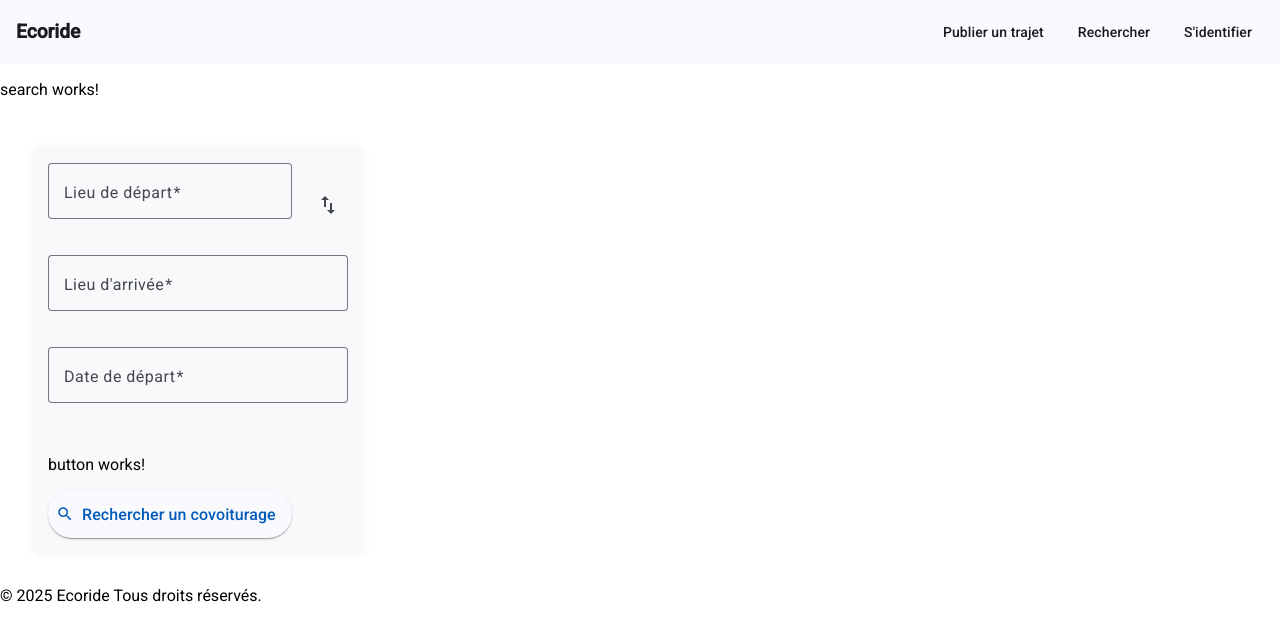
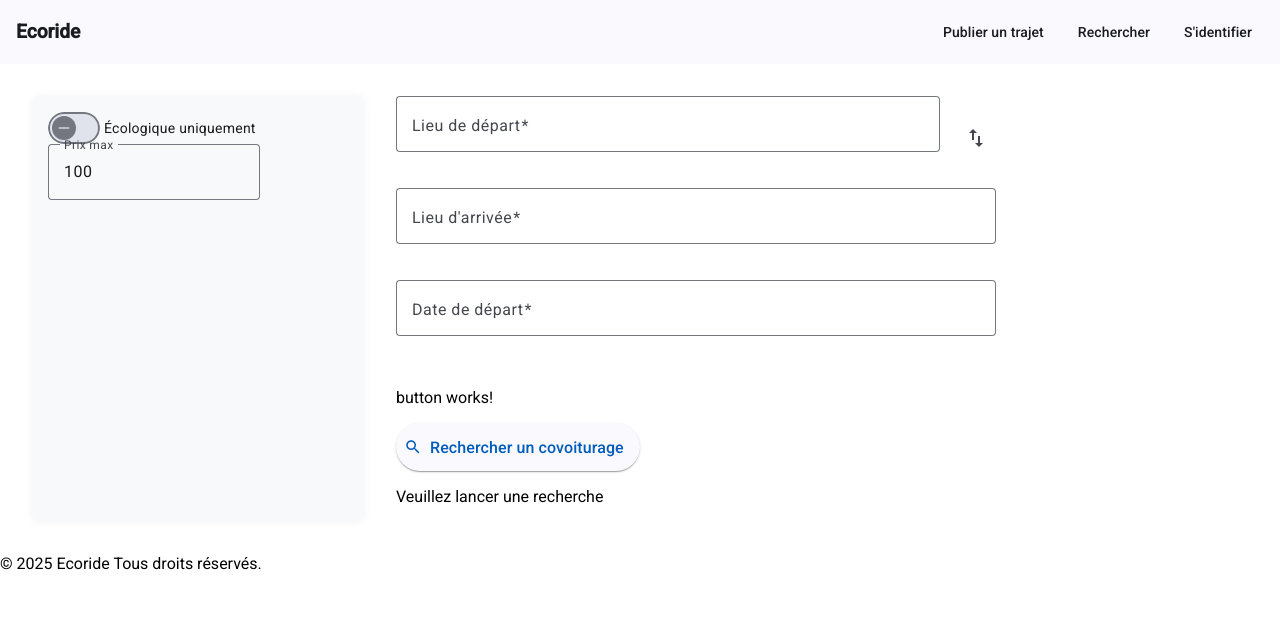
Before and after one commit to nicov51/ecoride-front, an Angular app: page /search in a window 1280 px wide. Shown: the top 640 px of the page. Built offline with nearby package versions, Linux system fonts and the light colour scheme.

Commit message:
bugfix(carpool-search): display filters

```diff
--- a/src/app/features/carpool/ride-details/ride-details.component.html
+++ b/src/app/features/carpool/ride-details/ride-details.component.html
@@ -1,7 +1,7 @@
 <p>ride-details works!</p>
 <mat-card>
   <mat-card-header>
-    <img mat-card-avatar ngSrc="ride.driver.photo" alt="avatar"/>
+    <img mat-card-avatar ngSrc="ride.driver.photo" alt="avatar" fill/>
     <mat-card-title>{{ ride.driver.name }}</mat-card-title>
     <mat-card-subtitle>
       Note: {{ ride.driver.rating }}/5
--- /dev/null
+++ b/src/app/features/carpool/search/search-filters/search-filters.component.html
@@ -0,0 +1,10 @@
+<div [formGroup]="filterForm">
+  <mat-slide-toggle formControlName="ecoOnly">
+    Écologique uniquement
+  </mat-slide-toggle>
+
+  <mat-form-field appearance="outline">
+    <mat-label>Prix max</mat-label>
+    <input matInput type="number" formControlName="maxPrice" />
+  </mat-form-field>
+</div>
--- a/src/app/features/carpool/search/search-results/search-results.component.html
+++ b/src/app/features/carpool/search/search-results/search-results.component.html
@@ -1,20 +1,13 @@
-<p>search-results works!</p>
-<div class="filters">
-  <mat-slide-toggle [(ngModel)]="ecoOnly">Écologique uniquement</mat-slide-toggle>
+<p *ngIf="!filters">Veuillez lancer une recherche</p>
 
-  <mat-form-field>
-    <mat-label>Prix max</mat-label>
-    <input matInput type="number" [(ngModel)]="maxPrice" />
-  </mat-form-field>
+<div *ngIf="filters">
+  <div *ngIf="filteredRides.length > 0; else noResults">
+    <div *ngFor="let ride of filteredRides">
+      <p>{{ ride.departure }} → {{ ride.arrival }} | {{ ride.price }}€</p>
+    </div>
+  </div>
+
+  <ng-template #noResults>
+    <p>Aucun résultat trouvé avec ces filtres.</p>
+  </ng-template>
 </div>
-
-@if (filteredRides.length > 0) {
-  @for (ride of filteredRides; track ride.id) {
-    <app-ride-details [ride]="ride" (showDetails)="showDetails(ride.id)" />
-  }
-} @else {
-  <p>Aucun trajet trouvé. Essayez une autre date.</p>
-  <button mat-button (click)="suggestAlternativeDate()">
-    Voir les trajets le {{ closestDate | date }}
-  </button>
-}
--- a/src/app/features/carpool/search/search.component.html
+++ b/src/app/features/carpool/search/search.component.html
@@ -1,15 +1,16 @@
-<p>search works!</p>
 <div class="search-container">
-  <div class="sidebar">
-    <!-- Formulaire de recherche -->
-    <app-search-form (submitted)="handleSubmit($event)" />
-  </div>
+  <!-- Sidebar à gauche -->
+  <aside class="sidebar">
+    <app-search-filters [filterForm]="filterForm" />
+  </aside>
 
-  <div class="results">
-    @if (searchParams) {
-      <!-- Résultats s'affichent si searchParams est défini -->
-      <p>Debug searchParams: {{ searchParams | json }}</p>
-      <app-search-results [filters]="searchParams" />
-    }
-  </div>
+  <!-- Formulaire + Résultats -->
+  <main class="main-content">
+    <app-search-form (submitted)="handleSearchSubmit($event)" />
+
+    <app-search-results
+      [filters]="searchParams"
+      [filterForm]="filterForm"
+    />
+  </main>
 </div>
--- a/src/app/features/carpool/search/search.component.ts
+++ b/src/app/features/carpool/search/search.component.ts
@@ -1,8 +1,10 @@
 import { Component } from '@angular/core';
 import {SearchFormComponent} from "../../../shared/form/search-form/search-form.component";
 import {SearchResultsComponent} from "./search-results/search-results.component";
-import {CommonModule, JsonPipe} from "@angular/common";
+import { JsonPipe, NgIf} from "@angular/common";
 import {SearchParams} from "../../../core/models/ride/SearchParams";
+import {FormBuilder, FormGroup, FormsModule} from "@angular/forms";
+import {SearchFiltersComponent} from "./search-filters/search-filters.component";
 
 
 
@@ -11,19 +13,33 @@ import {SearchParams} from "../../../core/models/ride/SearchParams";
   selector: 'app-search',
   standalone: true,
   imports: [
-    CommonModule,
     SearchFormComponent,
     SearchResultsComponent,
     JsonPipe,
+    NgIf,
+    SearchFiltersComponent,
   ],
   templateUrl: './search.component.html',
   styleUrl: './search.component.css'
 })
 export class SearchComponent {
+
+  // Reactive form des filtres (sidebar)
+  filterForm: FormGroup;
+
+// Données du formulaire de recherche (ville, date, etc)
   searchParams: SearchParams | null = null;
 
-  handleSubmit(formValue: SearchParams) {
-    console.log("Form submitted", formValue);
-    this.searchParams = formValue;
+  constructor(private fb: FormBuilder) {
+    // Création du form des filtres
+    this.filterForm = this.fb.group({
+      ecoOnly: [false],
+      maxPrice: [100],
+    });
+  }
+
+  // Callback appelé à la soumission du formulaire de recherche
+  handleSearchSubmit(params: SearchParams): void {
+    this.searchParams = params;
   }
 }
--- a/src/app/shared/form/search-form/search-form.component.ts
+++ b/src/app/shared/form/search-form/search-form.component.ts
@@ -1,5 +1,5 @@
 import {Component, EventEmitter, Output} from '@angular/core';
-import {FormBuilder, FormGroup, NgForm, ReactiveFormsModule, Validators} from "@angular/forms";
+import {FormBuilder, FormGroup, ReactiveFormsModule, Validators} from "@angular/forms";
 import {MatFormField, MatLabel} from "@angular/material/form-field";
 import {MatButton, MatIconButton} from "@angular/material/button";
 import {MatIcon} from "@angular/material/icon";
@@ -30,8 +30,6 @@ import {SearchParams} from "../../../core/models/ride/SearchParams";
 })
 export class SearchFormComponent {
 
-
-
   @Output() submitted = new EventEmitter<SearchParams>();
   form: FormGroup;
 
@@ -53,6 +51,7 @@ export class SearchFormComponent {
 
   onSubmit(): void {
     if (this.form.valid) {
+      console.log(this.form.value);
       this.submitted.emit(this.form.value);
     }
   }
```
Also changed, not shown: src/app/features/carpool/search/search-filters/search-filters.component.ts (added, +22 -0 lines), src/app/features/carpool/search/search-results/search-results.component.ts (+7 -4 lines), src/app/features/carpool/search/search-filters/search-filters.component.css (added), 1 other file (tests, documents, lock files or other folders).
